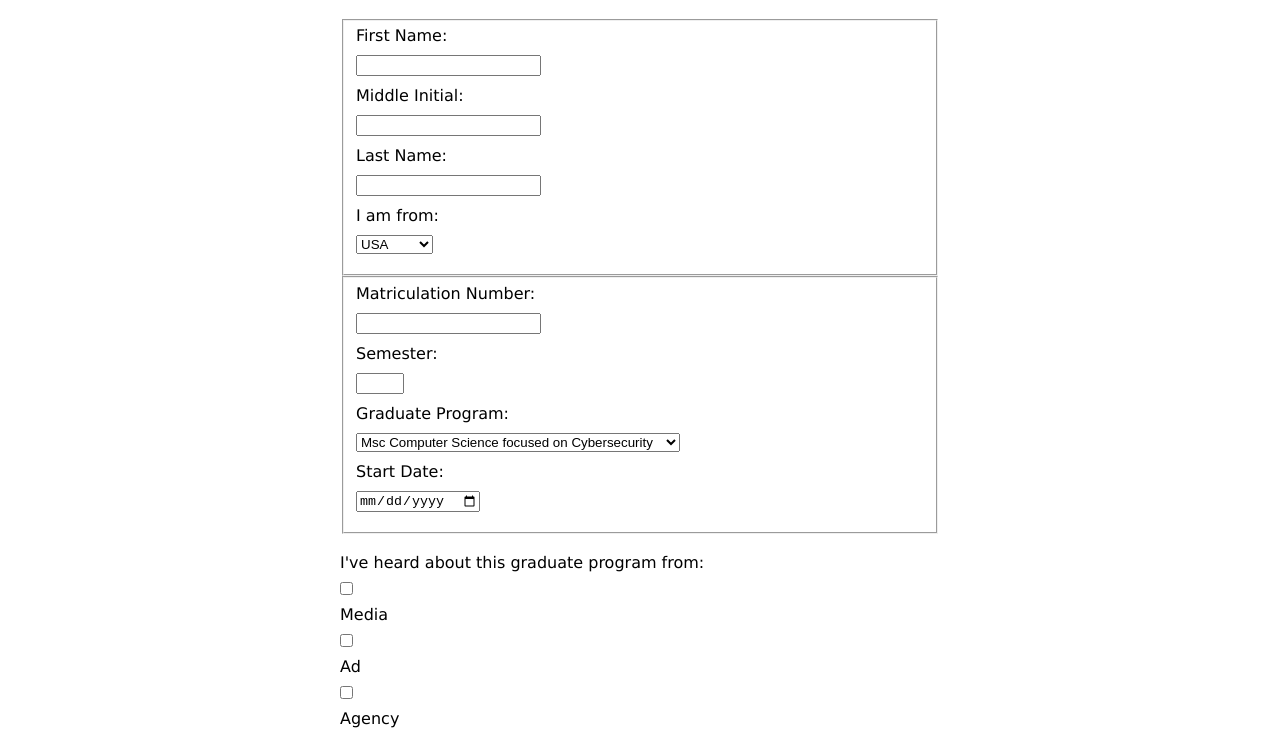
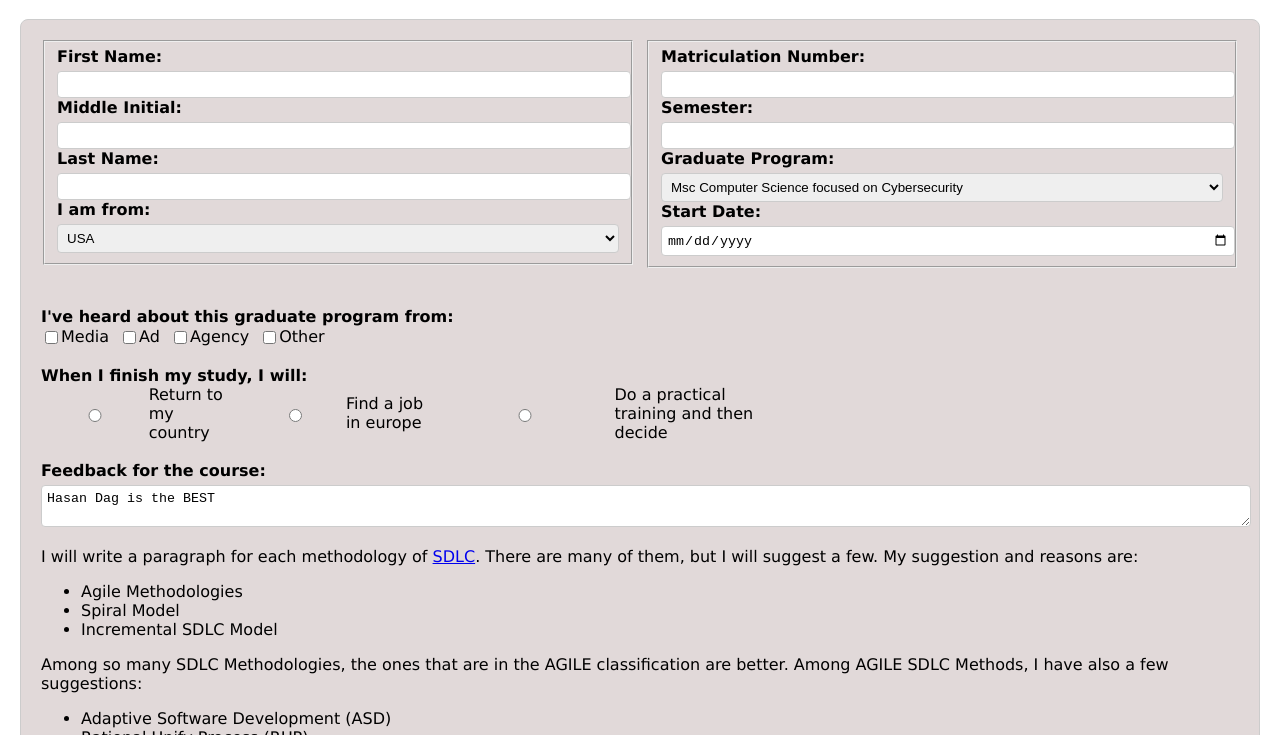
Before and after one commit to santuCG/Santosh_Nagaraj_HoweWork_4, a plain HTML site: page index.html in a window 1280 px wide. Shown: the part 62-797 px from the top of the page. Drawn offline with Linux system fonts and the light colour scheme.

Commit message:
Update styles.css

```diff
--- a/styles.css
+++ b/styles.css
@@ -4,11 +4,81 @@ body {
 }
 
 form {
-  max-width: 600px;
-  margin: auto;
+  max-width: max-content;
+  margin: 0;
+  padding: 20px;
+  border: 1px solid #ccc;
+  border-radius: 8px;
+  background-color: #e1d9d9;
+}
+
+.form-column {
+  flex: 1;
+  display: flex;
+  flex-direction: column;
+}
+
+.form-container {
+  display: flex;
+  gap: 10px;
+  margin-bottom: 20px;
+}
+
+.form-grid {
+  display: grid;
+  grid-template-columns: 1fr 1fr;
+  gap: 20px;
+}
+
+.radio-group label {
+  display: flex;
+  align-items: center;
+  font-weight: normal;
+}
+
+.radio-group input[type="radio"] {
+  margin-right: 5px;
 }
 
 input, select, textarea {
-  display: block;
-  margin: 10px 0;
+  width: 100%;
+  padding: 5px;
+  margin-top: 5px;
+  border: 1px solid #ccc;
+  border-radius: 4px;
 }
+
+textarea {
+  resize: vertical;
+}
+
+input:focus, select:focus, textarea:focus {
+  border-color: #007BFF;
+  outline: none;
+  box-shadow: 0 0 5px rgba(0, 123, 255, 0.5);
+}
+
+button {
+  background-color: #007BFF;
+  color: white;
+  border: none;
+  padding: 10px;
+  font-size: 16px;
+  cursor: pointer;
+  margin-top: 20px;
+  width: 100%;
+}
+
+button:hover {
+  background-color: #0056b3;
+}
+
+.checkbox-group, .radio-group {
+  display: flex;
+  gap: 10px;
+  flex-wrap: wrap;
+}
+
+label {
+  font-weight: bold;
+}
```
